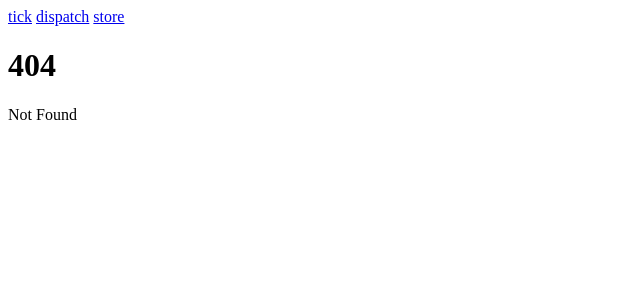
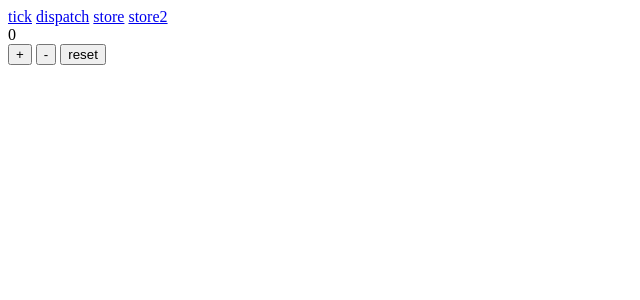
Before and after one commit to mijinyun/tech_study, a SvelteKit app in the folder myreview/: page /store2 in a window 1280 px wide. Before the commit this address had no page. Shown: the top 300 px of the page, without its empty margins (0-640 px from the left). Built offline with nearby package versions, Linux system fonts and the light colour scheme.

Commit message:
study: store --사용자정의 메소드 활용

```diff
--- a/myreview/src/routes/+layout.svelte
+++ b/myreview/src/routes/+layout.svelte
@@ -2,5 +2,6 @@
     <a href ="/tick">tick</a>
     <a href ="/dispatch">dispatch</a>
     <a href="/store">store</a>
+    <a href="/store2">store2</a>
 </nav>
 <slot />
--- /dev/null
+++ b/myreview/src/routes/store2/+page.svelte
@@ -0,0 +1,11 @@
+<script>
+    import Increment from '../store/increment.svelte';
+import { count } from './store'
+
+</script>
+
+{$count}
+<br>
+<button on:click={count.increment}>+</button>
+<button on:click={count.decrement}>-</button>
+<button on:click={count.reset}>reset</button>
--- /dev/null
+++ b/myreview/src/routes/store2/store.js
@@ -0,0 +1,18 @@
+import { writable } from "svelte/store";
+
+function createCount() {
+    const { subscribe, set, update } = writable(0);
+
+    const increment = () => update(count => count + 1);
+    const decrement = () => update(count => count - 1);
+    const reset = () => set(0);
+
+    return {
+        subscribe,
+        increment,
+        decrement,
+        reset
+    }
+}
+
+export const count = createCount();
```
